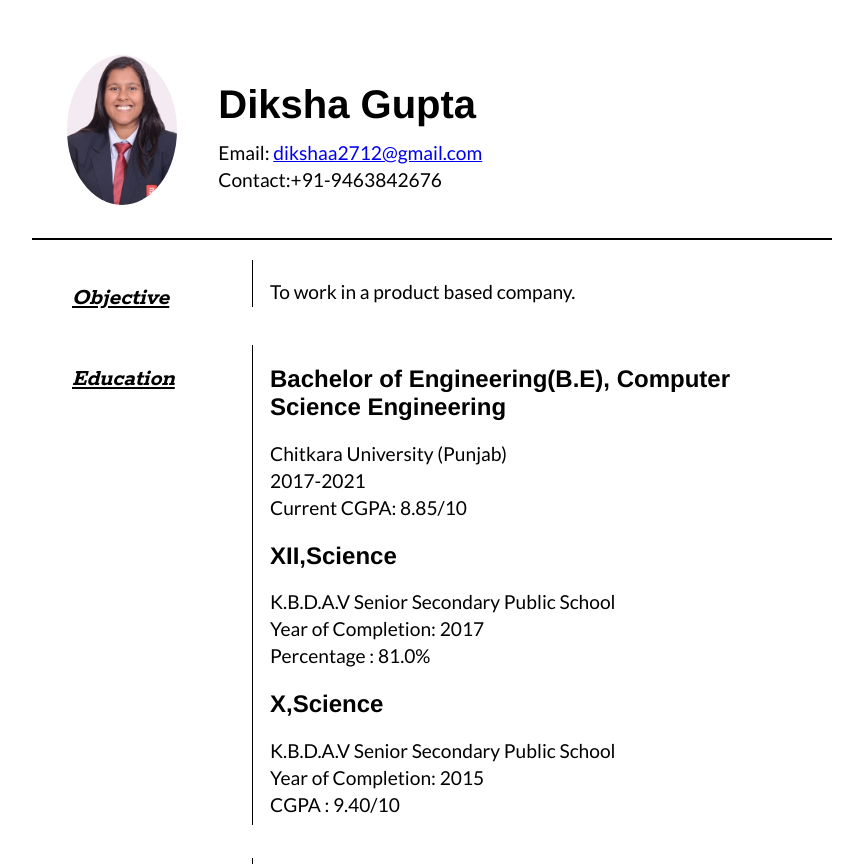
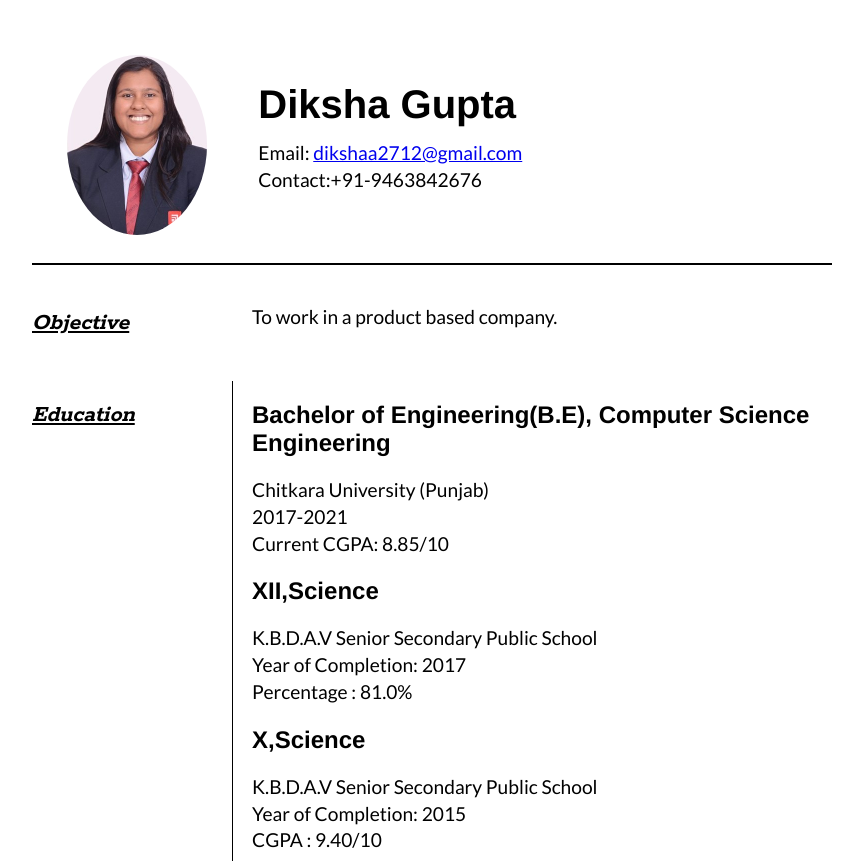
Before and after one commit to dikshagupta27/Resume, a plain HTML site: page index.html in a window 1280 px wide. Shown: the top 864 px of the page, without its empty margins (208-1071 px from the left). Drawn offline with Linux system fonts and the light colour scheme.

Commit message:
Update style.css

```diff
--- a/style.css
+++ b/style.css
@@ -41,24 +41,17 @@ p {
 }
 
 
-
-#mainArea {
-	padding: 0 40px;
-}
-
 #pic {
 	width: 12.5%;
 	float: left;
 	margin-right: 30px;
-
-padding-right: 30px;
+        padding-right: 70px;
 }
 
 
-
 #pic img {
-	width:110px;
-	height:150px;
+	width:140px;
+	height:180px;
 
 	border-radius: 60%;
 }
@@ -87,7 +80,7 @@ section {
 	font-family: 'Rokkitt', Helvetica, Arial, sans-serif;
 	font-style: italic;
 	font-size: 1.5em;
-	color: solid black;
+	color: black;
  text-decoration: underline;
 
 
@@ -97,24 +90,19 @@ section {
 #edu {
 	border-right: 1px solid black ;
  height:480px ;
+}
 
-}
-#objj {
-	border-right: 1px solid black ;
- height:47px ;
-
-}
 #skills {
 	border-right: 1px solid black ;
  height:220px ;
 
 }
+
 #certi {
 	border-right: 1px solid black ;
- height:210px ;
+         height:180px ;
+}
 
-
-}
 .sectionContent ul{
 font-size: 1.2em;
 }
@@ -122,8 +110,7 @@ font-size: 1.2em;
 .sectionContent h2 {
 	font-family: Helvetica, Arial, sans-serif;
 	font-size: 1.5em;
-
-}
+	}
 
 .subDetails {
 	font-size: 0.8em;
```
